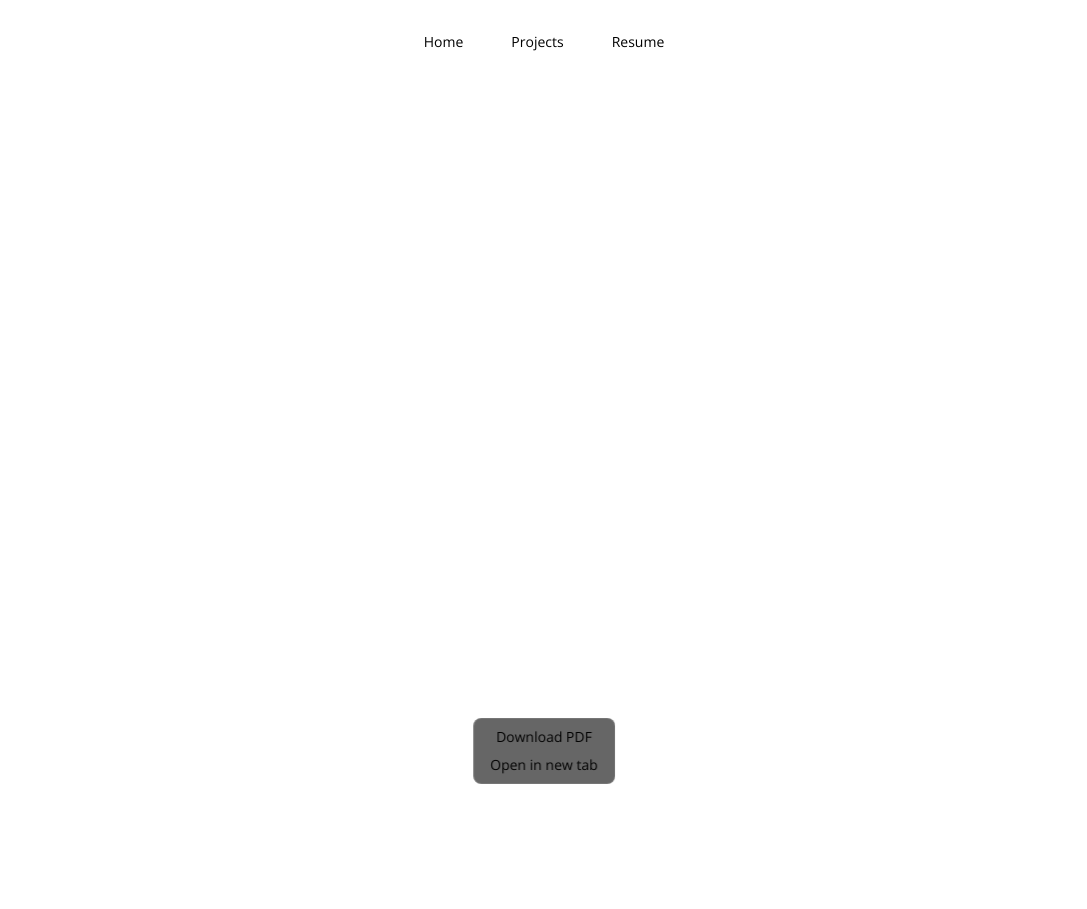
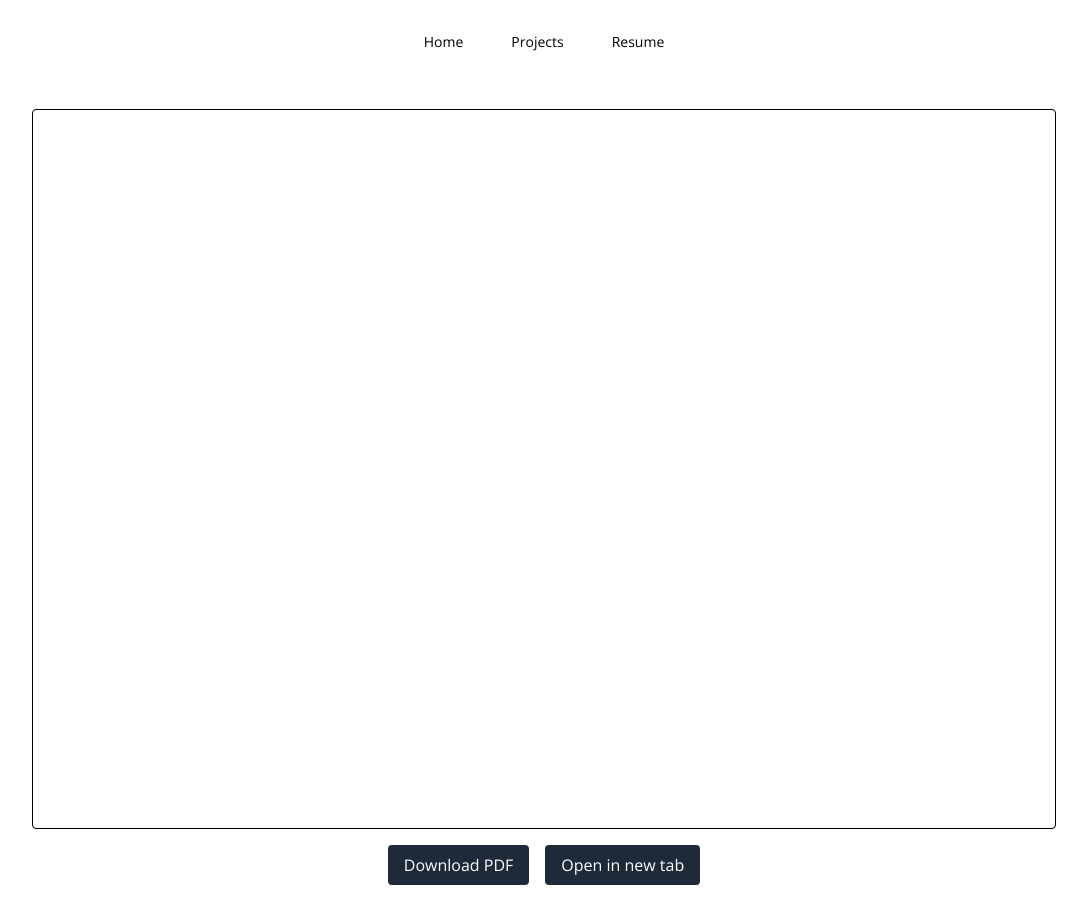
Before and after one commit to colton298/portfolio, a Next.js app: page /resume in a window 1280 px wide. Shown: the whole page, without its empty margins (96-1183 px from the left). Before the commit the page ends 885 px from the top, so only its background shows below. Built offline with nearby package versions, Linux system fonts and the light colour scheme.

Commit message:
Fix resume page

```diff
--- a/app/resume/page.tsx
+++ b/app/resume/page.tsx
@@ -1,34 +1,29 @@
-//Resume page
-export const metadata =
-{
+export const metadata = {
   title: "Resume | Colton Santiago",
 };
 
-export default function Resume()
-{
+export default function ResumePage() {
   return (
-    <main className="relative flex flex-col min-h-screen">
-
-      {/*Resume Embed*/}
+    <main className="min-h-screen flex flex-col items-center p-6">
       <iframe
-        src="/assets/resume.pdf"
-        title="Colton Santiago Resume"
-        className="flex-1 w-full border-0 bg-white"
+        src="/assets/Resume.pdf"
+        className="w-full max-w-5xl h-[90vh] border rounded"
       />
 
-      {/*Resume Actions*/}
-      <div className="fixed left-1/2 -translate-x-1/2 bottom-4 z-20 flex flex-col gap-2 rounded-lg border border-white/10 bg-black/60 backdrop-blur px-4 py-2">
+      <div className="mt-4 flex gap-4">
         <a
-          href="/assets/resume.pdf"
+          href="/assets/Resume.pdf"
           download
-          className="text-sm text-center hover:text-white"
+          className="px-4 py-2 bg-gray-800 text-white rounded"
         >
           Download PDF
         </a>
+
         <a
-          href="/assets/resume.pdf"
+          href="/assets/Resume.pdf"
           target="_blank"
-          className="text-sm text-center hover:text-white"
+          rel="noopener noreferrer"
+          className="px-4 py-2 bg-gray-800 text-white rounded"
         >
           Open in new tab
         </a>
--- a/components/Navbar.tsx
+++ b/components/Navbar.tsx
@@ -5,15 +5,15 @@ export default function Navbar()
   return (
     <header className="w-full border-b border-white/10">
       <nav className="max-w-5xl mx-auto flex justify-center gap-12 py-8 text-sm">
-        <Link href="/" className="hover:text-white transition">
+        <a href="/" className="hover:text-white transition">
           Home
-        </Link>
-        <Link href="/projects" className="hover:text-white transition">
+        </a>
+        <a href="/projects" className="hover:text-white transition">
           Projects
-        </Link>
-        <Link href="/resume" className="hover:text-white transition">
+        </a>
+        <a href="/resume" className="hover:text-white transition">
           Resume
-        </Link>
+        </a>
       </nav>
     </header>
   );
```
